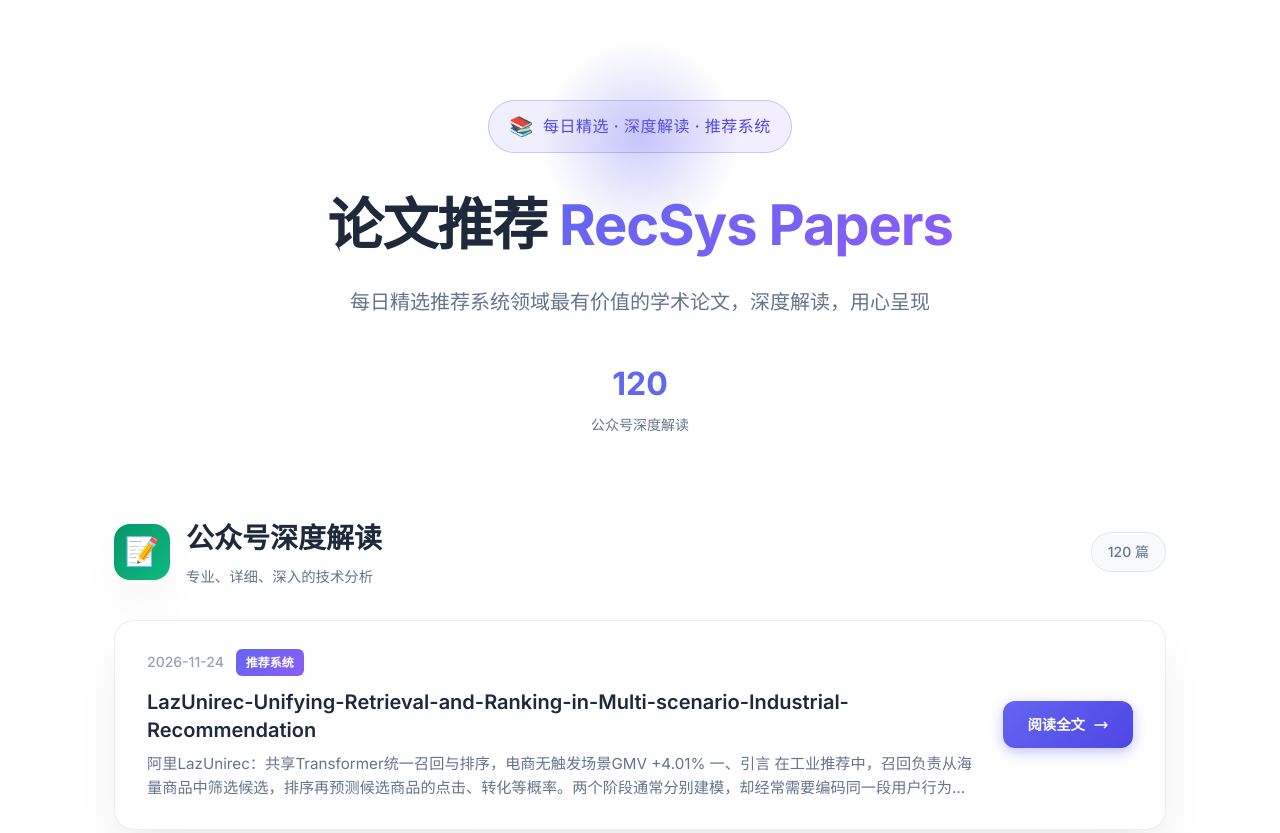
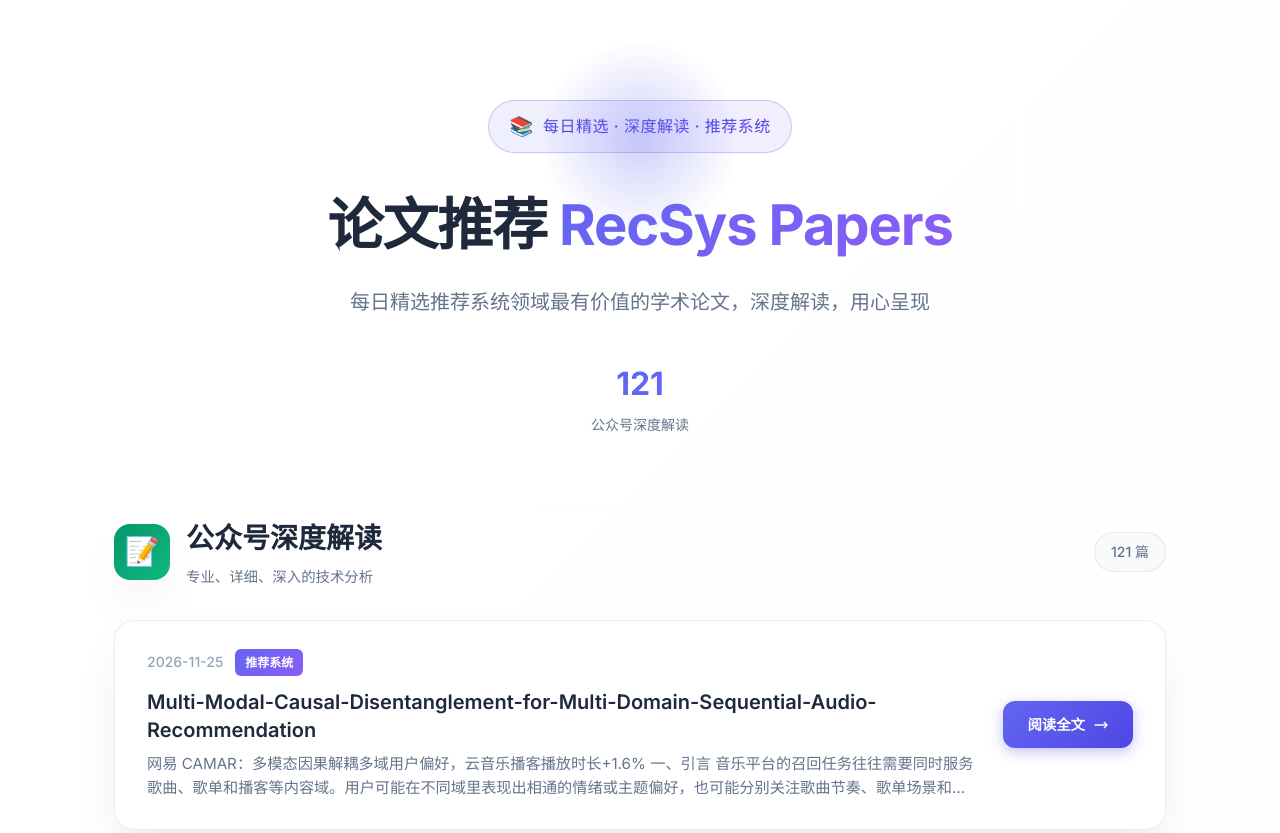
Before and after one commit to AI-PaperDaily/recommendation-system-papers, a plain HTML site: page index.html in a window 1280 px wide. Shown: the top 833 px of the page. Drawn offline with Linux system fonts and the light colour scheme.

Commit message:
Update index.html

```diff
--- a/index.html
+++ b/index.html
@@ -429,7 +429,7 @@
             <p>每日精选推荐系统领域最有价值的学术论文，深度解读，用心呈现</p>
             <div class="hero-stats">
                 <div class="stat">
-                    <div class="stat-value">120</div>
+                    <div class="stat-value">121</div>
                     <div class="stat-label">公众号深度解读</div>
                 </div>
             </div>
@@ -441,9 +441,29 @@
                     <h2 class="section-title">公众号深度解读</h2>
                     <p class="section-subtitle">专业、详细、深入的技术分析</p>
                 </div>
-                <span class="section-count">120 篇</span>
+                <span class="section-count">121 篇</span>
             </div>
             <div class="article-list">
+                <article class="article-card">
+                    <div class="card-content">
+                        <div class="card-info">
+                            <div class="card-meta">
+                                <span class="card-date">2026-11-25</span>
+                                <span class="card-badge">推荐系统</span>
+                            </div>
+                            <h3 class="card-title">Multi-Modal-Causal-Disentanglement-for-Multi-Domain-Sequential-Audio-Recommendation</h3>
+                            <p class="card-preview">网易 CAMAR：多模态因果解耦多域用户偏好，云音乐播客播放时长+1.6% 一、引言 音乐平台的召回任务往往需要同时服务歌曲、歌单和播客等内容域。用户可能在不同域里表现出相通的情绪或主题偏好，也可能分别关注歌曲节奏、歌单场景和播客叙事。 多域序列推荐尝试联合利用这些行为，但直接共享模型参数有两个困难：歌曲域交互量通常更大，训练时容易主导共享表示，给其他域带来负迁移；而只依赖物品 ID 的方法，需要...</p>
+                        </div>
+                        <div class="card-action">
+                            <a href="gongzhonghao-html/2026-11-25_Multi-Modal-Causal-Disentanglement-for-Multi-Domain-Sequential-Audio-Recommendation.html" class="card-link">
+                                阅读全文
+                                <svg xmlns="http://www.w3.org/2000/svg" fill="none" viewBox="0 0 24 24" stroke="currentColor">
+                                    <path stroke-linecap="round" stroke-linejoin="round" stroke-width="2" d="M17 8l4 4m0 0l-4 4m4-4H3" />
+                                </svg>
+                            </a>
+                        </div>
+                    </div>
+                </article>
                 <article class="article-card">
                     <div class="card-content">
                         <div class="card-info">
```
